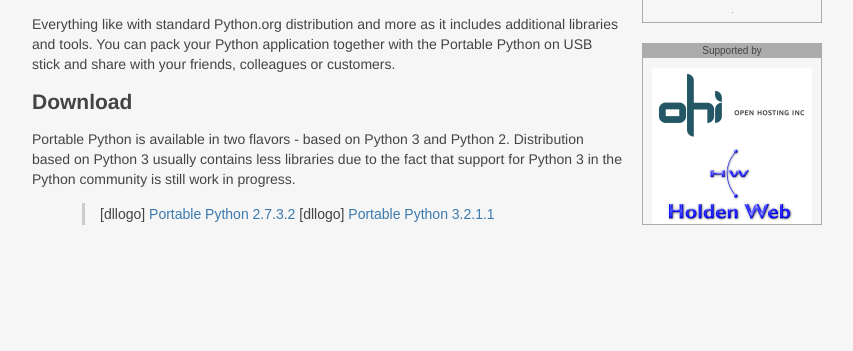
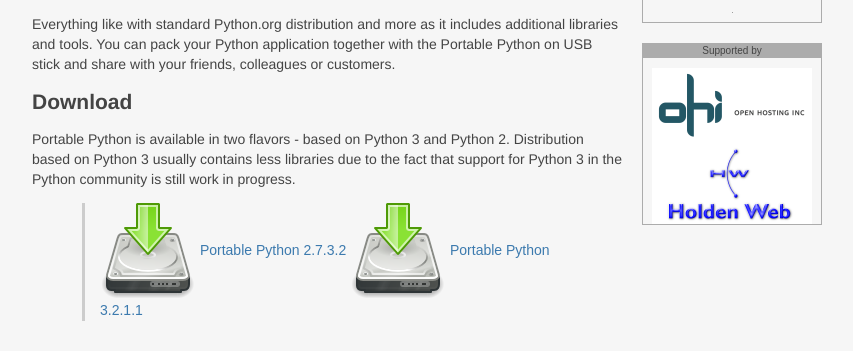
Before and after one commit to pericazivkovic/portablepython, a Jekyll site: the page built from index.md, in a window 1280 px wide, cut to the strip 549-900 px from the top of the page. Shown: the whole strip, without its empty margins (208-1061 px from the left). Built offline with Jekyll 4.4.1, drawn with Linux system fonts in a browser that asks for light colours; nearby versions of some CDN libraries; a script that is not in the unit is left out; grey boxes are pictures that could not be loaded.

Commit message:
Update index.md

```diff
--- a/index.md
+++ b/index.md
@@ -17,6 +17,6 @@
 ## Download
 Portable Python is available in two flavors - based on Python 3 and Python 2. Distribution based on Python 3 usually contains less libraries due to the fact that support for Python 3 in the Python community is still work in progress.
 
-> [dllogo] [Portable Python 2.7.3.2]({{site.url}}/wiki/PortablePython2.7.3.2/ "Download Portable Python 2.7.3.2") [dllogo] [Portable Python 3.2.1.1]({{site.url}}/wiki/PortablePython3.2.1.1/ "Download Portable Python 3.2.1.1")
+> ![][dllogo] [Portable Python 2.7.3.2]({{site.url}}/wiki/PortablePython2.7.3.2/ "Download Portable Python 2.7.3.2") ![][dllogo] [Portable Python 3.2.1.1]({{site.url}}/wiki/PortablePython3.2.1.1/ "Download Portable Python 3.2.1.1")
 
 [dllogo]: {{site.url}}/images/download.png
```
